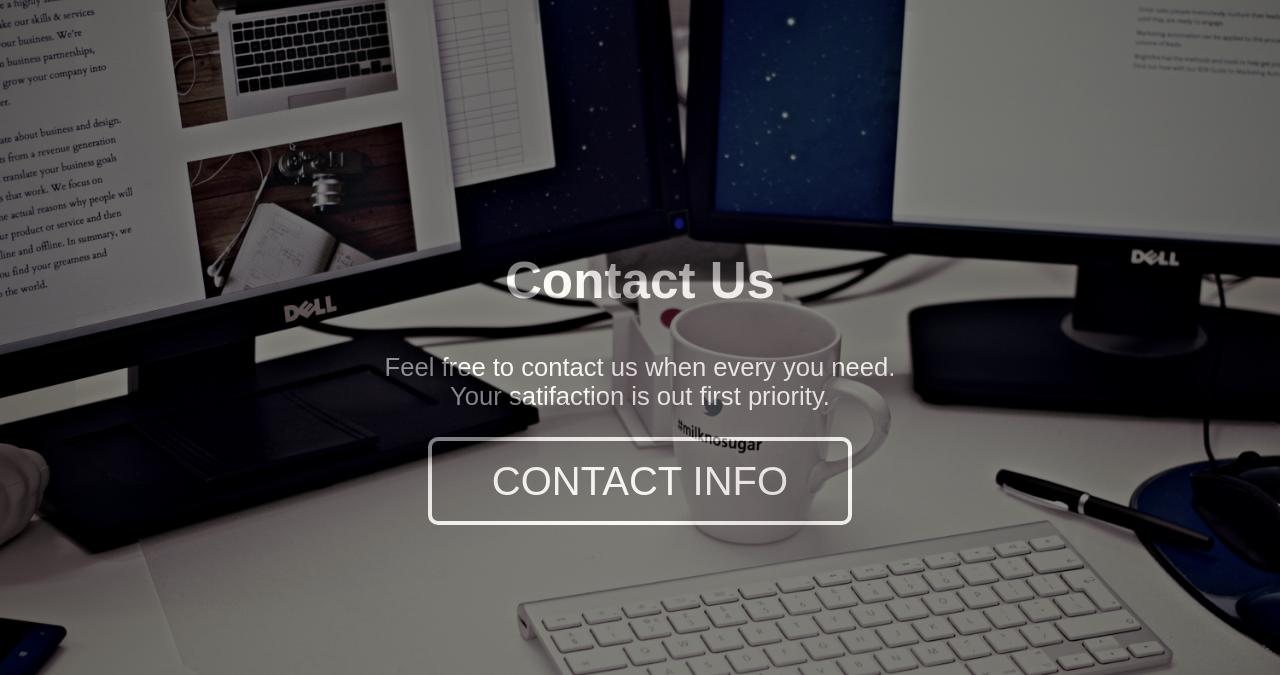
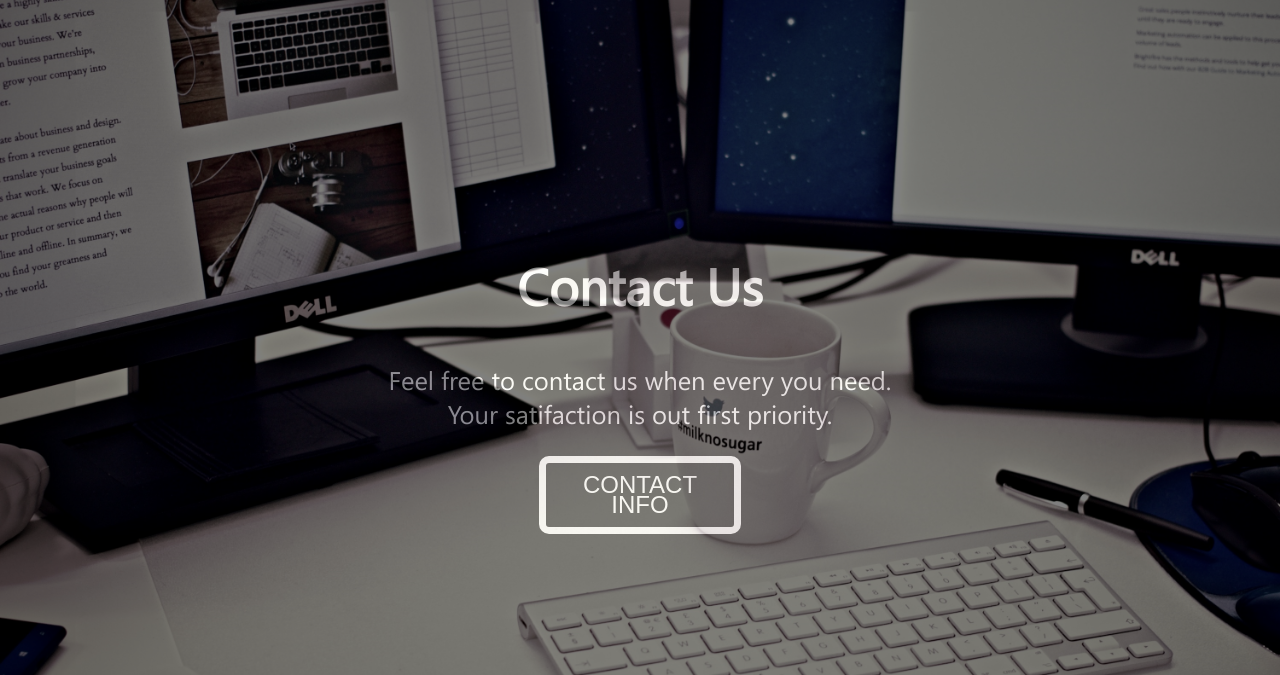
Before and after one commit to oscareat8/yoy, a PHP site: page / in a window 1280 px wide; the page is wider, and only the part inside the window is pictured. Shown: the part 2470-3145 px from the top of that part. Run offline with PHP 8.4, Linux system fonts and the light colour scheme; some libraries are stand-ins or nearby versions.

Commit message:
fixed some other crap

```diff
--- a/index.html
+++ b/index.html
@@ -13,7 +13,7 @@
     <script src="//code.jquery.com/jquery-migrate-1.2.1.min.js"></script>
     <script src="js/jquery.smooth-scroll.js"></script>
     <script>
-        $(window).load(function () {
+    $(window).load(function () {
             $(".innovate").css("height", $(window).height());
             $(".innovate #slide1").css("height", $(window).height());
             $(".innovate #slide1").css("width", $(".innovate img").width());
@@ -64,6 +64,7 @@
             }
         });
     </script>
+    <script>window.jQuery || document.write('<script src="js/vendor/jquery-1.9.1.min.js"><\/script>')</script>
 </head>
 
 <body>
@@ -72,7 +73,7 @@
             <div class="logo"><img src="img/Yoy_white.png" /></div>
 
             <ul>
-                <li><a href="#">ABOUT US</a></li>
+                <li><a href="index.html">ABOUT</a></li>
                 <li><a href="#">SHOP</a></li>
                 <li><a href="#">GALLERY</a></li>
                 <li> <a href="#">DONATE</a></li>
--- a/style.css
+++ b/style.css
@@ -1,5 +1,10 @@
+@font-face {
+    font-family: Gadugi;
+    src: url(font/gadugi.ttf);
+}
+
 body, html {
-    font-family: "Opensans", sans-serif;
+    font-family: "Gadugi","Opensans", sans-serif;
     margin: 0;
     overflow-x: hidden;
 }
@@ -13,6 +18,10 @@ body, html {
     justify-content: flex-start;
     background: #000000;
     opacity: 0.6;
+
+
+
+
 }
 
 .logo {
@@ -41,6 +50,7 @@ body, html {
 
 #wrapper {
     position: absolute;
+    z-index: -1;
     top: 0;
     left: 0;
     width: 100vw;
@@ -120,10 +130,13 @@ body, html {
   font-family: "Arial";
   display: inline-block;
   text-decoration: none;
-  border: 4px solid #fff;
+  border: 7px solid #fff;
   height: 5vh;
-  line-height: 5vh;
+  width: 9vw;
+  line-height: 2.5vh;
+
   color: #fff;
+
 
 
   -webkit-border-radius: 10px;
@@ -132,7 +145,7 @@ body, html {
   -moz-background-clip: padding;
   border-radius: 10px;
   background-clip: padding-box;
-  font-size: 40px;
+  font-size: 3vh;
   padding: .5em 1.5em;
   -webkit-transition: all 0.2s ease-out;
   -moz-transition: all 0.2s ease-out;
@@ -176,6 +189,6 @@ body, html {
 }
 
 .innovate h1 {
-
-        font-size: 6vh;
+        padding-top: 230px;
+        font-size: 10vh;
     }
```
Also changed, not shown: font/gadugi.ttf (added), js/onload.js (added).
